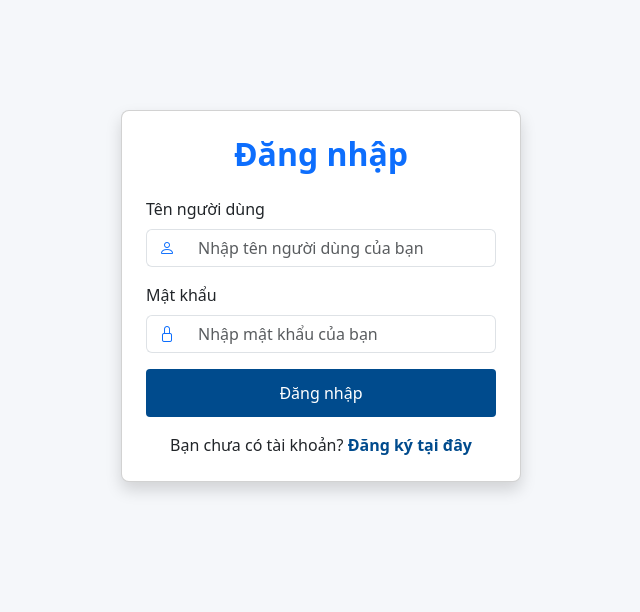
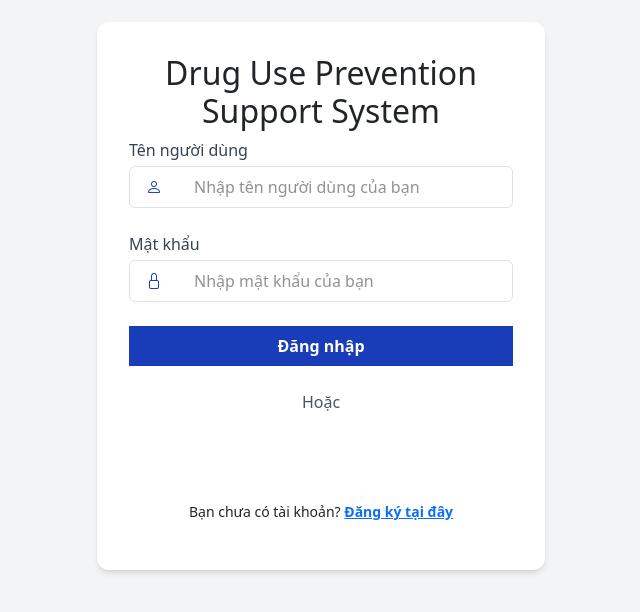
Before and after one commit to hieunhann/G7_SWP391, a React (Vite) app in the folder Front-End/drug-prevention-app/: page /login in a window 1280 px wide. Shown: the part 104-716 px from the top of the page, without its empty margins (319-959 px from the left). Built offline with nearby package versions, Linux system fonts and the light colour scheme.

Commit message:
add-logingoogle

```diff
--- a/Front-End/drug-prevention-app/index.html
+++ b/Front-End/drug-prevention-app/index.html
@@ -9,5 +9,7 @@
   <body>
     <div id="root"></div>
     <script type="module" src="/src/main.jsx"></script>
+    <link rel="stylesheet" href="https://cdn.jsdelivr.net/npm/bootstrap-icons@1.11.3/font/bootstrap-icons.css">
+
   </body>
 </html>
--- a/Front-End/drug-prevention-app/package.json
+++ b/Front-End/drug-prevention-app/package.json
@@ -10,10 +10,12 @@
     "preview": "vite preview"
   },
   "dependencies": {
+    "@react-oauth/google": "^0.12.2",
     "@tailwindcss/vite": "^4.1.8",
     "bootstrap": "^5.3.6",
     "bootstrap-icons": "^1.13.1",
     "framer-motion": "^12.16.0",
+    "jwt-decode": "^4.0.0",
     "react": "^19.1.0",
     "react-dom": "^19.1.0",
     "react-icons": "^5.5.0",
--- a/Front-End/drug-prevention-app/src/App.jsx
+++ b/Front-End/drug-prevention-app/src/App.jsx
@@ -9,6 +9,12 @@ import Courses from './pages/Course/Courses';
 import DetailsCourse from './pages/Course/DetailsCourse';
 import MemberBookedConsultations from './pages/BookingForm/MemberBookedConsultations';
 import FeedbackCourse from './pages/Course/FeedbackCourse';
+import { GoogleOAuthProvider } from '@react-oauth/google';
+
+<GoogleOAuthProvider clientId="632195046938-srur4gsnmg8nc7rt0hmt1gvaibdij7g.apps.googleusercontent.com">
+  <App /> {/* hoặc component chính */}
+</GoogleOAuthProvider>
+
 function App() {
   return (
     <Router>
--- a/Front-End/drug-prevention-app/src/pages/Course/Courses.jsx
+++ b/Front-End/drug-prevention-app/src/pages/Course/Courses.jsx
@@ -18,9 +18,10 @@ const Courses = () => {
   const [courses, setCourses] = useState([]);
   const [currentPage, setCurrentPage] = useState(1);
   const [search, setSearch] = useState("");
-  const [ageGroupFilter, setAgeGroupFilter] = useState(""); // Thêm state cho bộ lọc
+  const [ageGroupFilter, setAgeGroupFilter] = useState("");
 
   const navigate = useNavigate();
+
 
   useEffect(() => {
     fetch("http://localhost:5002/Course")
@@ -152,7 +153,14 @@ const Courses = () => {
                           padding: "8px 28px",
                           fontSize: "1.1rem",
                         }}
-                        onClick={() => navigate(`/Courses/lesson/${course.id}`)}
+                        onClick={() => {
+                          const user = JSON.parse(localStorage.getItem("user") || "null");
+                          if (!user || !(user.id || user._id)) {
+                            navigate("/login");
+                          } else {
+                            navigate(`/Courses/lesson/${course.id}`);
+                          }
+                        }}
                       >
                         Bắt đầu khóa học miễn phí này{" "}
                         <i className="bi bi-arrow-right-circle" style={{ fontSize: "1.1rem" }}></i>
--- a/Front-End/drug-prevention-app/src/pages/LoginAndRegister/Login.jsx
+++ b/Front-End/drug-prevention-app/src/pages/LoginAndRegister/Login.jsx
@@ -1,5 +1,9 @@
 import React, { useState } from 'react';
 import { useNavigate } from 'react-router-dom';
+import { GoogleOAuthProvider, GoogleLogin } from '@react-oauth/google';
+import { jwtDecode } from 'jwt-decode';
+
+const GOOGLE_CLIENT_ID = '632195046938-srur4gsnmg8cnc7rt0hmt1gvaibdij7g.apps.googleusercontent.com';
 
 const Login = () => {
   const [username, setUsername] = useState('');
@@ -33,23 +37,48 @@ const Login = () => {
     }
   };
 
+  // Đặt handleGoogleSuccess ngoài handleSubmit
+  const handleGoogleSuccess = async (credentialResponse) => {
+    try {
+      const googleData = jwtDecode(credentialResponse.credential);
+      const normalizedUser = {
+        id: googleData.sub,
+        fullName: googleData.name || '',
+        email: googleData.email || '',
+        username: googleData.email?.split('@')[0] || '',
+        phoneNumber: '',
+        dateOfBirth: '',
+        password: '', // không lưu mật khẩu
+        role: 'member',
+        avatar: googleData.picture || ''
+      };
+
+      // Gửi token Google đến backend nếu muốn, hoặc sử dụng ngay normalizedUser
+      localStorage.setItem('user', JSON.stringify(normalizedUser));
+      navigate('/');
+    } catch (err) {
+      setErrorMsg('Đăng nhập Google thất bại');
+      console.error('Google login error:', err);
+    }
+  };
+
   return (
-    <>
-    <div className="d-flex justify-content-center align-items-center" style={{ minHeight: '100vh', backgroundColor: '#f5f7fa' }}>
-      <div className="card p-4 shadow" style={{ width: '100%', maxWidth: '400px', borderRadius: '8px' }}>
-        <h2 className="text-center text-primary fw-bold mb-4">Đăng nhập</h2>
+    <GoogleOAuthProvider clientId={GOOGLE_CLIENT_ID}>
+      <div className="flex items-center justify-center min-h-screen bg-gray-100 font-sans">
+        <div className="bg-white w-full max-w-md p-8 rounded-xl shadow-md">
+          <h2 className="text-2xl font-bold text-center text-blue-800 mb-6">Drug Use Prevention Support System</h2>
 
           <form onSubmit={handleSubmit}>
-          <div className="mb-3 position-relative">
-            <label htmlFor="username" className="form-label">Tên người dùng</label>
-            <div className="input-group">
-              <span className="input-group-text bg-white border-end-0">
-                <i className="bi bi-person text-primary"></i>
+            <div className="mb-4">
+              <label htmlFor="username" className="block mb-1 font-medium text-gray-700">Tên người dùng</label>
+              <div className="flex items-center border rounded-md overflow-hidden">
+                <span className="px-3 text-blue-800">
+                  <i className="bi bi-person" />
                 </span>
                 <input
                   type="text"
                   id="username"
-                className="form-control border-start-0"
+                  className="flex-1 py-2 px-3 focus:outline-none"
                   placeholder="Nhập tên người dùng của bạn"
                   value={username}
                   onChange={(e) => setUsername(e.target.value)}
@@ -58,16 +87,16 @@ const Login = () => {
               </div>
             </div>
 
-          <div className="mb-3 position-relative">
-            <label htmlFor="password" className="form-label">Mật khẩu</label>
-            <div className="input-group">
-              <span className="input-group-text bg-white border-end-0">
-                <i className="bi bi-lock text-primary"></i>
+            <div className="mb-4">
+              <label htmlFor="password" className="block mb-1 font-medium text-gray-700">Mật khẩu</label>
+              <div className="flex items-center border rounded-md overflow-hidden">
+                <span className="px-3 text-blue-800">
+                  <i className="bi bi-lock" />
                 </span>
                 <input
                   type="password"
                   id="password"
-                className="form-control border-start-0"
+                  className="flex-1 py-2 px-3 focus:outline-none"
                   placeholder="Nhập mật khẩu của bạn"
                   value={password}
                   onChange={(e) => setPassword(e.target.value)}
@@ -76,34 +105,37 @@ const Login = () => {
               </div>
             </div>
 
-          {errorMsg && <div className="alert alert-danger text-center py-2">{errorMsg}</div>}
+            {errorMsg && <div className="text-red-600 text-sm text-center mb-4">{errorMsg}</div>}
 
             <button
               type="submit"
-            className="btn w-100 text-white"
-            style={{
-              backgroundColor: '#004b8d',
-              border: 'none',
-              padding: '12px',
-              fontSize: '16px',
-              borderRadius: '4px'
-            }}
+              className="w-full bg-blue-800 hover:bg-blue-700 text-white py-2 rounded-md text-lg font-semibold"
             >
               Đăng nhập
             </button>
+          </form>
 
-          <div className="text-center mt-3">
-            <p className="mb-0">
+          <div className="my-4 text-center text-gray-600">Hoặc</div>
+
+          <div className="flex justify-center mb-4">
+            <GoogleLogin
+              onSuccess={handleGoogleSuccess}
+              onError={() => setErrorMsg('Đăng nhập Google thất bại')}
+              locale="vi"
+            />
+          </div>
+
+          <div className="text-center">
+            <p className="text-sm">
               Bạn chưa có tài khoản?{' '}
-              <a href="/register" className="fw-semibold text-decoration-none" style={{ color: '#004b8d' }}>
+              <a href="/register" className="text-blue-800 font-semibold hover:underline">
                 Đăng ký tại đây
               </a>
             </p>
           </div>
-        </form>
         </div>
       </div>
-    </>
+    </GoogleOAuthProvider>
   );
 };
 
--- a/Front-End/drug-prevention-app/src/pages/LoginAndRegister/Register.jsx
+++ b/Front-End/drug-prevention-app/src/pages/LoginAndRegister/Register.jsx
@@ -55,7 +55,6 @@ const Register = () => {
         role: "Member",
         createdAt: new Date().toISOString(),
         updatedAt: new Date().toISOString(),
-        avatar: "/avatars/default.jpg"
       };
 
       const response = await fetch("http://localhost:5002/User", {
```
Also changed, not shown: Front-End/drug-prevention-app/src/data/data.json (+44 -8 lines), Front-End/drug-prevention-app/src/pages/BookingForm/MemberBookingConsultants.jsx (+18 -6 lines), Front-End/drug-prevention-app/src/pages/UserProfile/UserProfile.jsx (+29 -7 lines), 1 other file (tests, documents, lock files or other folders). Lines whose indentation alone changed are shown as unchanged.
